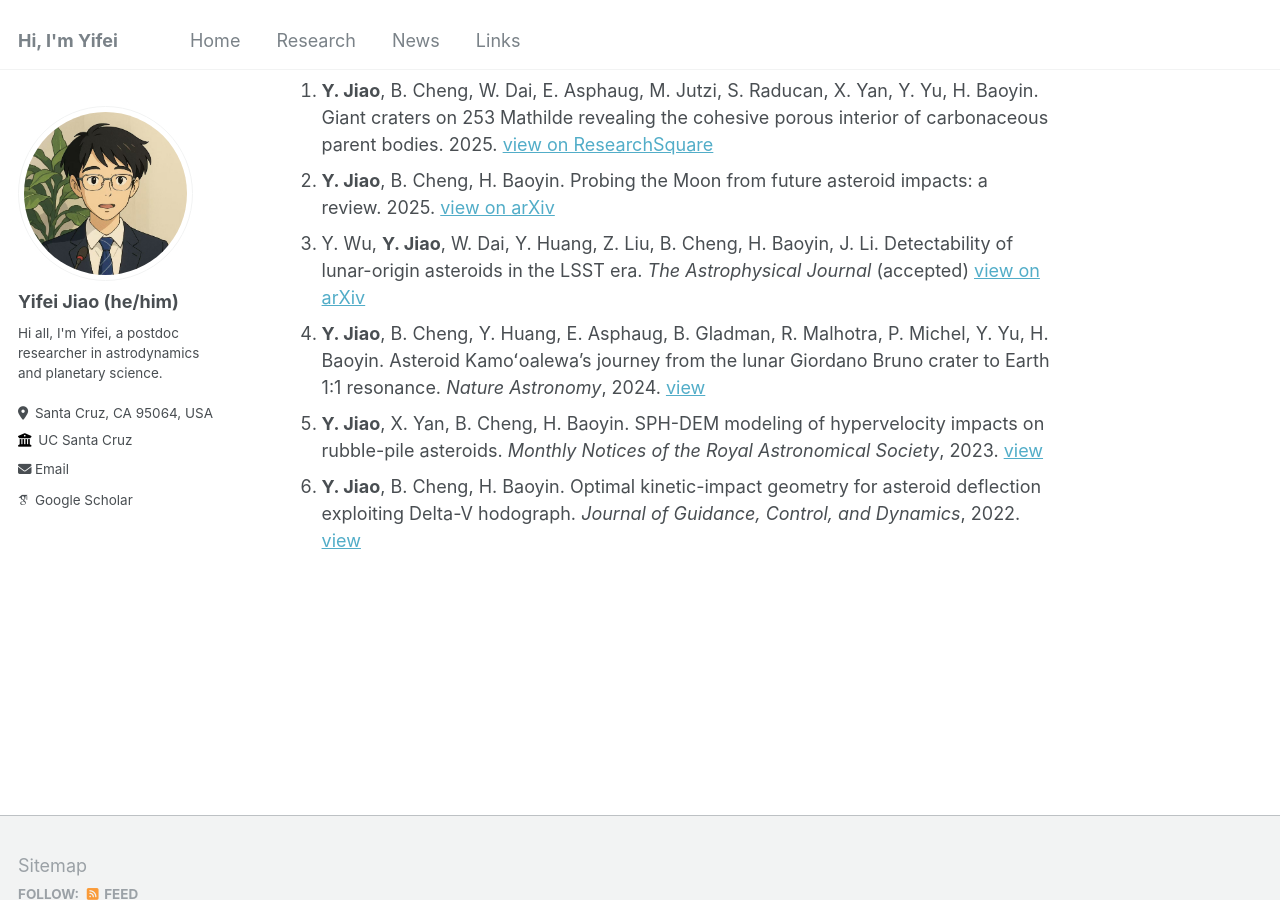
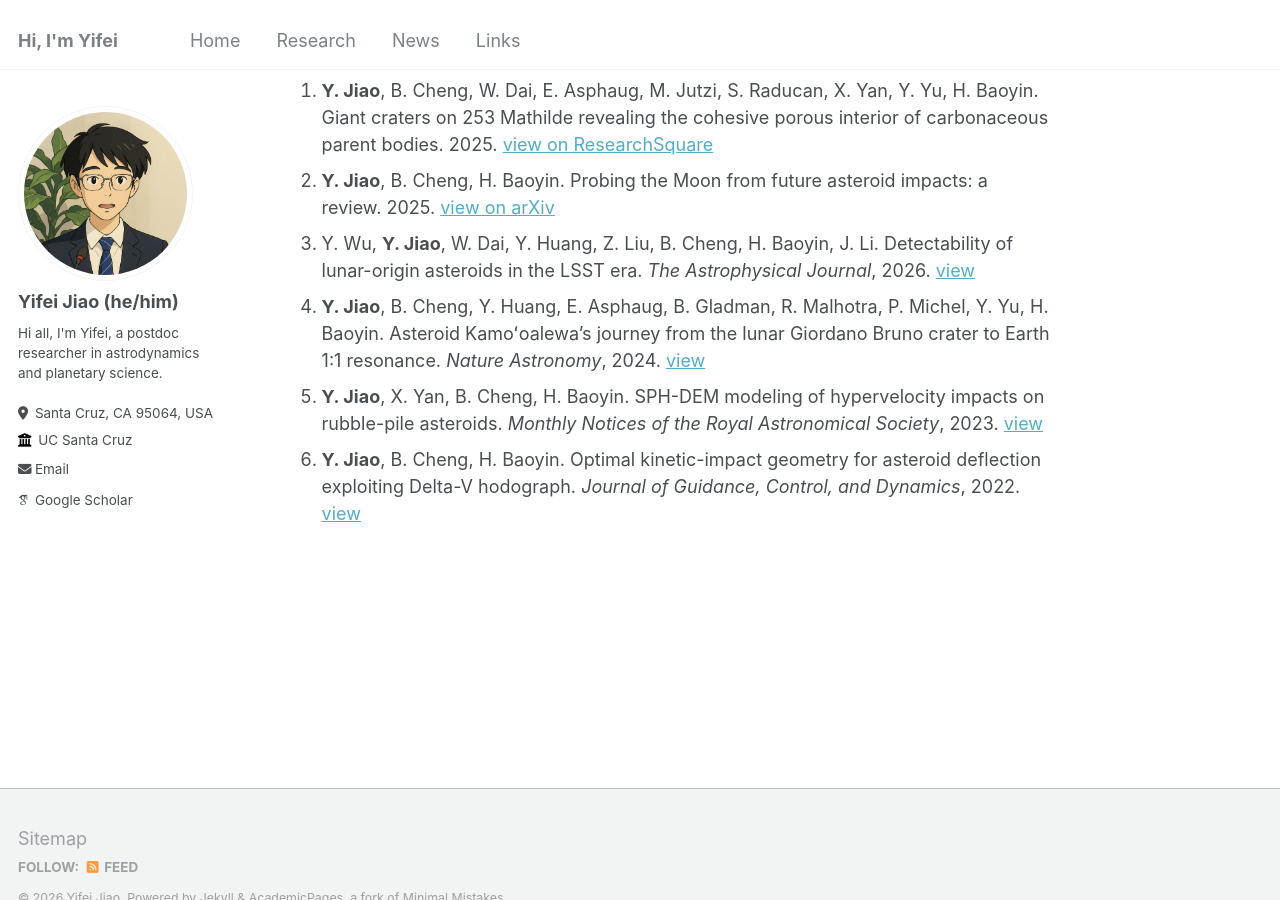
Before and after one commit to jiaoyf-thu/jiaoyf-thu.github.io, a Jekyll site: the page built from _pages/about.md, in a window 1280 px wide and 900 px high, scrolled down 1274 px. Built offline with Jekyll 4.4.1, drawn with Linux system fonts in a browser that asks for light colours; some web fonts are replaced.

Commit message:
Update publication details and years in about.md

```diff
--- a/_pages/about.md
+++ b/_pages/about.md
@@ -38,7 +38,7 @@ Feel free to contact me at jiaoyf.thu@gmail.com for any discussions!
 
 1. **Y. Jiao**, B. Cheng, W. Dai, E. Asphaug, M. Jutzi, S. Raducan, X. Yan, Y. Yu, H. Baoyin. Giant craters on 253 Mathilde revealing the cohesive porous interior of carbonaceous parent bodies. 2025. <a href="https://doi.org/10.21203/rs.3.rs-6500771/v1" target="_blank">view on ResearchSquare</a>
 1. **Y. Jiao**, B. Cheng, H. Baoyin. Probing the Moon from future asteroid impacts: a review. 2025. <a href="https://arxiv.org/abs/2509.01436" target="_blank">view on arXiv</a>
-1. Y. Wu, **Y. Jiao**, W. Dai, Y. Huang, Z. Liu, B. Cheng, H. Baoyin, J. Li. Detectability of lunar-origin asteroids in the LSST era. *The Astrophysical Journal* (accepted) <a href="https://arxiv.org/abs/2510.23155" target="_blank">view on arXiv</a>
+1. Y. Wu, **Y. Jiao**, W. Dai, Y. Huang, Z. Liu, B. Cheng, H. Baoyin, J. Li. Detectability of lunar-origin asteroids in the LSST era. *The Astrophysical Journal*, 2026. <a href="https://iopscience.iop.org/article/10.3847/1538-4357/ae2eab" target="_blank">view</a>
 1. **Y. Jiao**, B. Cheng, Y. Huang, E. Asphaug, B. Gladman, R. Malhotra, P. Michel, Y. Yu, H. Baoyin. Asteroid Kamoʻoalewa's journey from the lunar Giordano Bruno crater to Earth 1:1 resonance. *Nature Astronomy*, 2024. <a href="https://www.nature.com/articles/s41550-024-02258-z" target="_blank">view</a>
 1. **Y. Jiao**, X. Yan, B. Cheng, H. Baoyin. SPH-DEM modeling of hypervelocity impacts on rubble-pile asteroids. *Monthly Notices of the Royal Astronomical Society*, 2023. <a href="https://doi.org/10.1093/mnras/stad3888" target="_blank">view</a>
 1. **Y. Jiao**, B. Cheng, H. Baoyin. Optimal kinetic-impact geometry for asteroid deflection exploiting Delta-V hodograph. *Journal of Guidance, Control, and Dynamics*, 2022. <a href="https://arc.aiaa.org/doi/10.2514/1.G006876" target="_blank">view</a>
```
